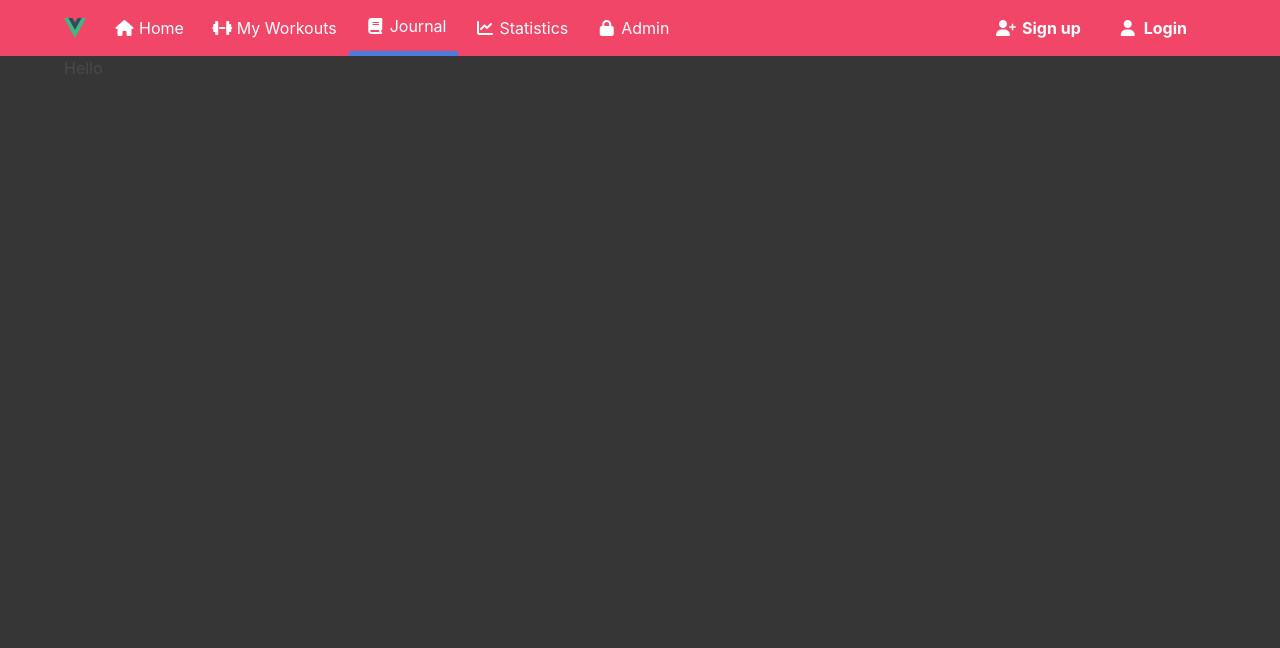
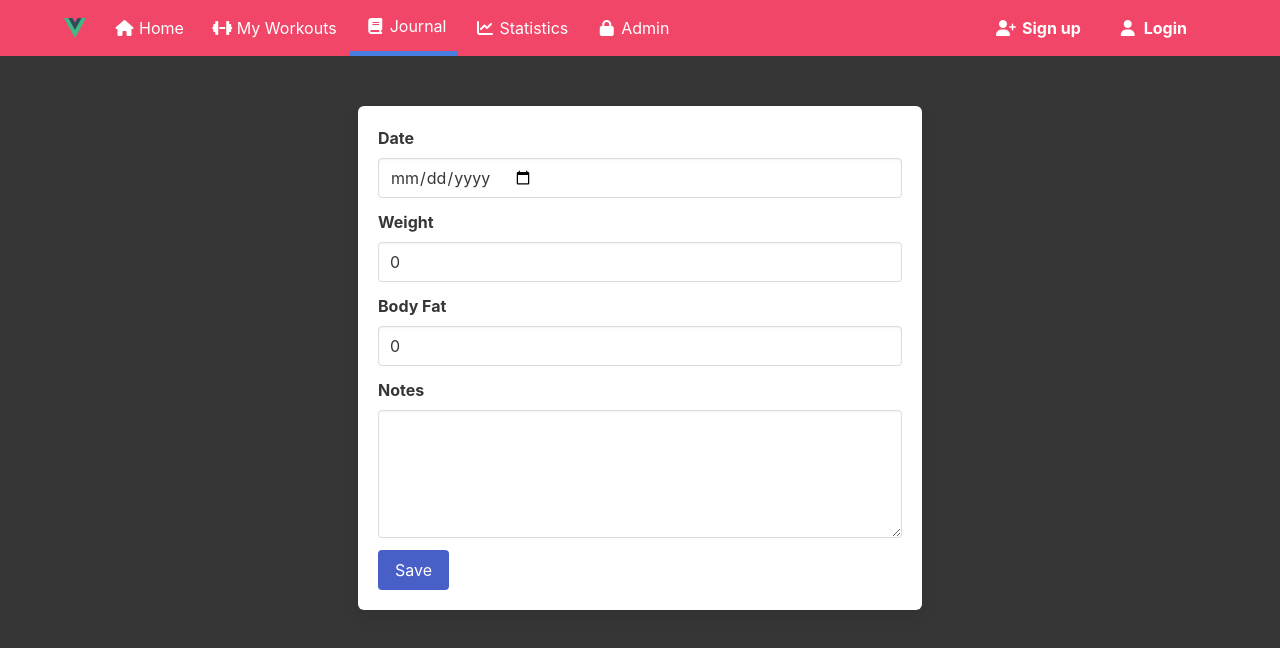
Before and after one commit to zangaran1/Web-Server-Projects, a Vue app in the folder client/: page /journal in a window 1280 px wide. Shown: the top 648 px of the page. Built offline with nearby package versions, Linux system fonts and the light colour scheme.

Commit message:
added journal and admin functionality

```diff
--- a/client/src/model/session.ts
+++ b/client/src/model/session.ts
@@ -9,7 +9,7 @@ const session = reactive({
 })
 
 interface User {
-    id?: number;
+    userId?: number;
     name: string;
     email?: string;
     photo?: string;
@@ -23,6 +23,8 @@ export function useSession() {
 export function login() {
     session.user = {
         name: "Nicholas Zangara",
+        email: "nzangara25@gmail.com",
+        userId: 1,
     }
 }
 
--- a/client/src/views/navbarFolder/AdminView.vue
+++ b/client/src/views/navbarFolder/AdminView.vue
@@ -1,7 +1,28 @@
 <script setup lang="ts">
+import { ref } from "vue";
+import { useSession, login } from "@/model/session";
 
+const session = useSession();
 </script>
 
 <template>
-
+    <div class="container">
+        <table class="table">
+            <thead>
+                <tr>
+                    <th>User ID</th>
+                    <th>User</th>
+                    <th>Email</th>
+                    <th>total Workouts</th>
+                </tr>
+            </thead>
+            <tbody>
+                <tr v-if="session.user">
+                    <td>{{ session.user.userId }}</td>
+                    <td>{{ session.user.name }}</td>
+                    <td>{{ session.user.email }}</td>
+                </tr>
+            </tbody>
+        </table>
+    </div>
 </template>
--- a/client/src/views/navbarFolder/JournalView.vue
+++ b/client/src/views/navbarFolder/JournalView.vue
@@ -1,7 +1,66 @@
 <script setup lang="ts">
+import { ref } from "vue";
+import { useSession, login } from "@/model/session";
+
+const session = useSession();
+
+const date = ref("");
+const weight = ref(0);
+const bodyFat = ref(0);
+const notes = ref("");
+
+const save = () => {
+  console.log(date.value);
+  console.log(weight.value);
+  console.log(bodyFat.value);
+  console.log(notes.value);
+};
+
 
 </script>
 
 <template>
-  <div><h1>Hello</h1></div>
+  <div class="container">
+    <div class="columns is-centered">
+      <div class="column is-half">
+        <div class="box">
+          <div class="field">
+            <label class="label">Date</label>
+            <div class="control">
+              <input class="input" type="date" v-model="date" />
+            </div>
+          </div>
+          <div class="field">
+            <label class="label">Weight</label>
+            <div class="control">
+              <input class="input" type="number" v-model="weight" />
+            </div>
+          </div>
+          <div class="field">
+            <label class="label">Body Fat</label>
+            <div class="control">
+              <input class="input" type="number" v-model="bodyFat" />
+            </div>
+          </div>
+          <div class="field">
+            <label class="label">Notes</label>
+            <div class="control">
+              <textarea class="textarea" v-model="notes"></textarea>
+            </div>
+          </div>
+          <div class="field">
+            <div class="control">
+              <button class="button is-link" @click="save">Save</button>
+            </div>
+          </div>
+        </div>
+      </div>
+    </div>
+  </div>
 </template>
+
+<style scoped>
+  .container{
+    margin-top: 50px;
+  }
+</style>
--- a/client/src/views/navbarFolder/WorkoutsView.vue
+++ b/client/src/views/navbarFolder/WorkoutsView.vue
@@ -93,7 +93,7 @@ const deleteWorkout = (workoutId: number) => {
                   <input class="input" type="text" placeholder="Enter Workout Date" name="date">
                 </div>
                 <div class="control">
-                  <button class="button is-link" @click="newWorkout">Submit</button>
+                  <button class="button is-link" @click="newWorkout" id="submit-btn">Submit</button>
                 </div>
               </div>
             </div>
@@ -255,8 +255,13 @@ box-shadow: 0 0 5px 0 rgba(0, 0, 0, 0.628);
   box-shadow: 0 0 5px 0 rgba(0, 0, 0, 0.628);
   font-size: 2rem;
 }
+.card-top{
+  text-align: center;
+}
 .card-top #line{
   background-color: hsl(348, 100%, 61%);
+  margin-left: 20px;
+  margin-right: 20px;
 }
 label{
   color: white;
@@ -270,8 +275,13 @@ label{
   font-size: 1.5rem;
 }
 .card-content{
-  padding: 5rem;
   text-align: center;
   margin: 1rem;
 }
+#submit-btn{
+  margin: 30px;
+}
+modal{
+  z-index: 100;
+}
 </style>
```
